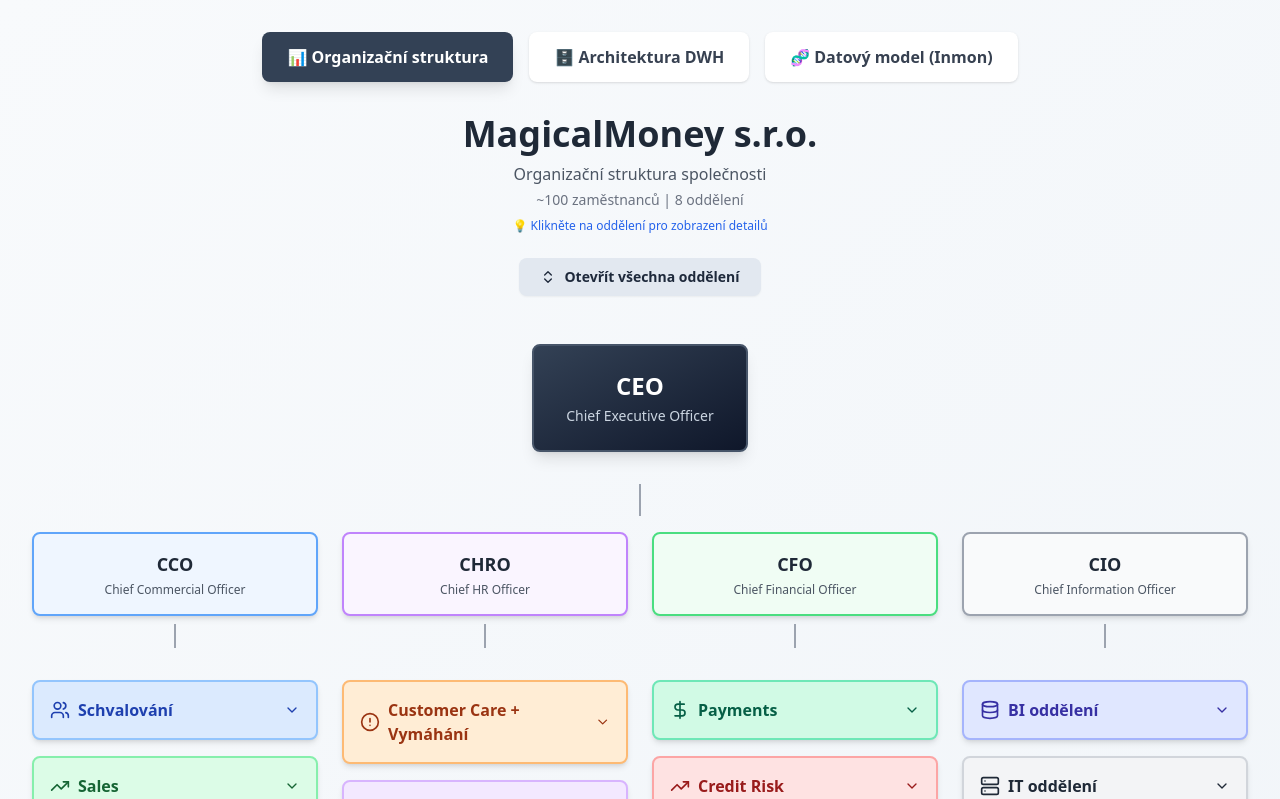
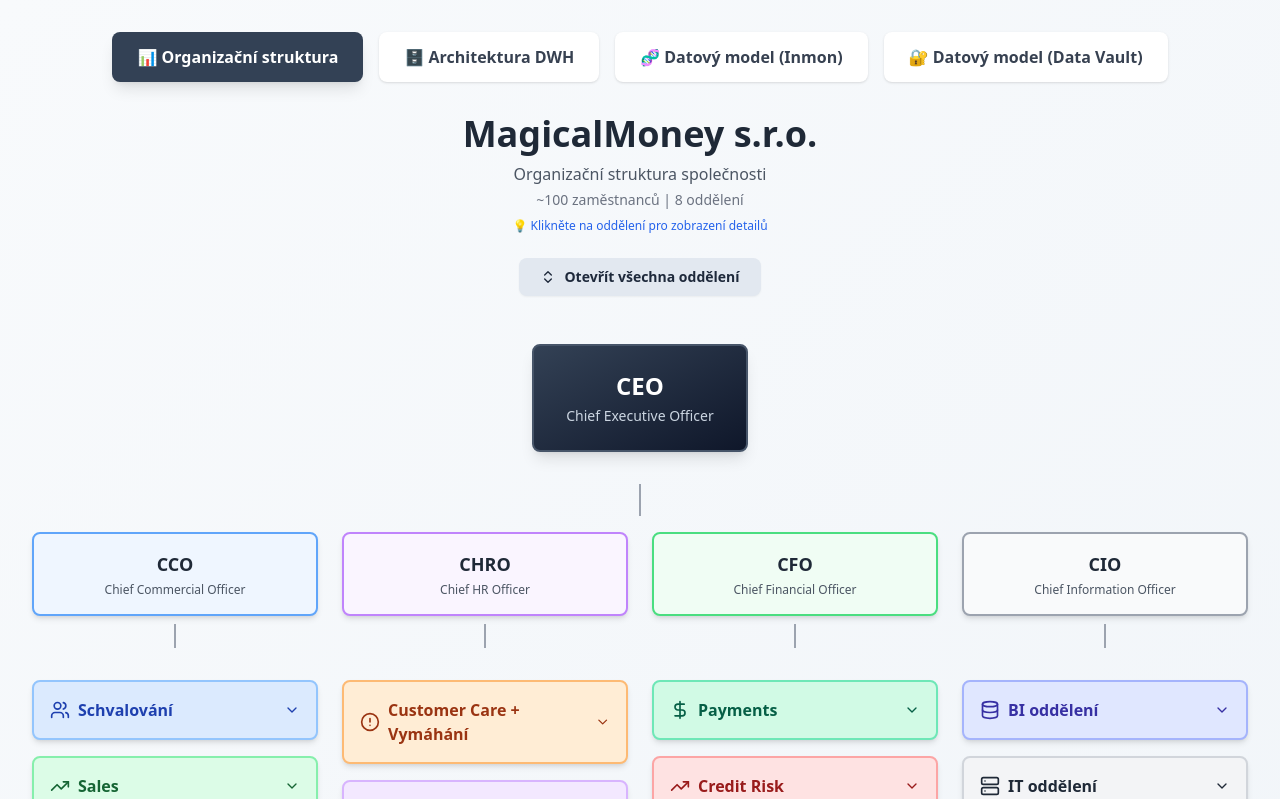
Before and after one commit to waid00/4IT536, a React (Vite) app: page / in a window 1280 px wide. Shown: the top 799 px of the page. Built offline with nearby package versions, Linux system fonts and the light colour scheme.

Commit message:
added data vault feature without picture

```diff
--- a/src/App.jsx
+++ b/src/App.jsx
@@ -2,10 +2,12 @@ import React, { useState } from 'react';
 import { Users, DollarSign, TrendingUp, Database, Server, Megaphone, UserCog, AlertCircle, ChevronDown, ChevronUp, ChevronsUpDown, FileCode } from 'lucide-react';
 // ZMĚNA: Importujeme lokální obrázek diagramu
 import dwhDiagram from './assets/DWH.png';
+// ZMĚNA: Importujeme nový Data Vault diagram
+import dataVaultDiagram from './assets/DataVault.jpg'; // Ujistěte se, že jste soubor image_72d5dc.jpg přejmenovali a přesunuli sem
 
 const MagicalMoneyDashboard = () => {
   const [expandedDepts, setExpandedDepts] = useState([]);
-  const [currentPage, setCurrentPage] = useState('org'); // 'org', 'dwh', nebo 'inmon'
+  const [currentPage, setCurrentPage] = useState('org'); // 'org', 'dwh', 'inmon', nebo 'vault'
 
   const departments = [
     {
@@ -376,6 +378,23 @@ Order_Detail "1" -- "1..*" Invoice : so_line_id
     );
   };
 
+  // ZMĚNA: Nová komponenta pro Data Vault Model
+  const DataVaultModelPage = () => {
+    return (
+      <div className="max-w-7xl mx-auto">
+        <div className="text-center mb-12">
+          <h1 className="text-3xl md:text-4xl font-bold text-gray-800 mb-2">Datový Model (Data Vault)</h1>
+          <p className="text-gray-600">Architektura datového skladu (model)</p>
+        </div>
+
+        {/* Protože je diagram velmi široký, přidáme overflow-x-auto, aby bylo možné horizontálně rolovat */}
+        <div className="bg-white p-4 sm:p-6 rounded-lg shadow-md border overflow-x-auto">
+          <img src={dataVaultDiagram} alt="Data Vault Model DWH Diagram" className="max-w-none h-auto" />
+        </div>
+      </div>
+    );
+  };
+
   const PageRenderer = () => {
     switch (currentPage) {
       case 'org':
@@ -384,6 +403,9 @@ Order_Detail "1" -- "1..*" Invoice : so_line_id
         return <DWHArchitecturePage />;
       case 'inmon':
         return <InmonModelPage />;
+      // ZMĚNA: Přidán case pro Data Vault
+      case 'vault':
+        return <DataVaultModelPage />;
       default:
         return <OrgStructurePage />;
     }
@@ -411,6 +433,13 @@ Order_Detail "1" -- "1..*" Invoice : so_line_id
           >
             🧬 Datový model (Inmon)
           </button>
+          {/* ZMĚNA: Přidáno tlačítko pro Data Vault */}
+          <button
+            onClick={() => setCurrentPage('vault')}
+            className={`px-6 py-3 rounded-lg font-semibold transition-all ${currentPage === 'vault' ? 'bg-slate-700 text-white shadow-lg' : 'bg-white text-gray-700 hover:bg-gray-100 shadow'}`}
+          >
+            🔐 Datový model (Data Vault)
+          </button>
         </div>
       </div>
 
```
